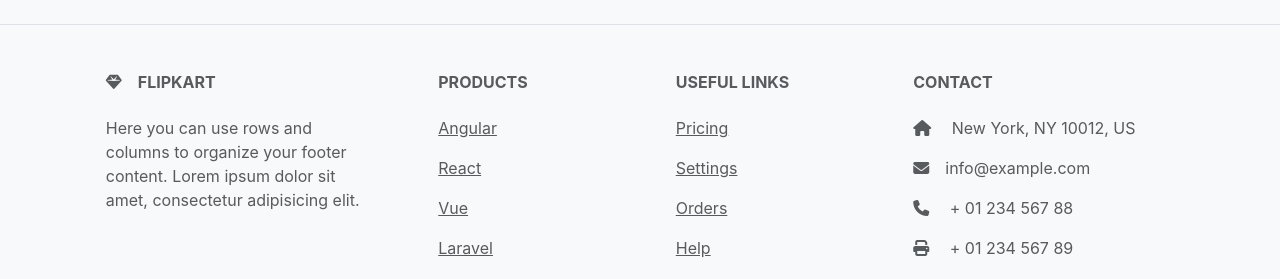
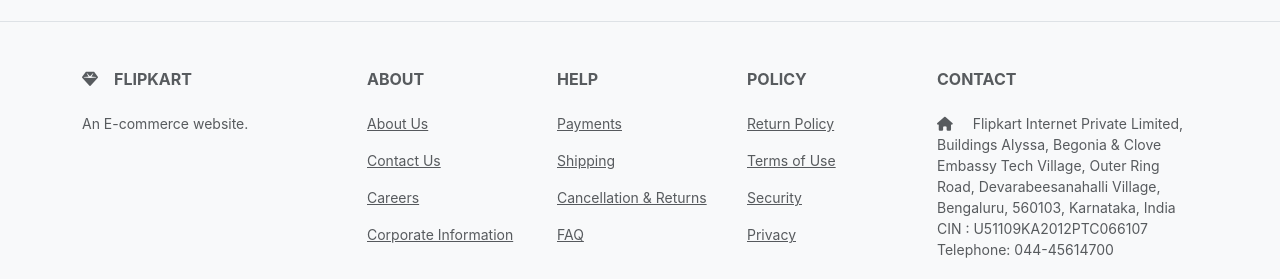
Before and after one commit to abhishek-1110/Flipkart-Clone-E-commerce, a React (Create React App) app in the folder client/: page /cart in a window 1280 px wide. Shown: the part 672-951 px from the top of the page. Built offline with nearby package versions, Linux system fonts and the light colour scheme.

Commit message:
Changed footer content

```diff
--- a/client/src/components/footer/Footer.jsx
+++ b/client/src/components/footer/Footer.jsx
@@ -3,7 +3,7 @@
 const Footer = () => {
   return (
     <>
-      <footer className="text-center text-lg-start bg-light text-muted">
+      <footer className="text-center text-lg-start bg-light text-muted" style={{fontSize: 14}}>
         <section className="d-flex justify-content-center justify-content-lg-between p-4 border-bottom">
           <div className="me-5 d-none d-lg-block">
             <span>Get connected with us on social networks:</span>
@@ -38,61 +38,94 @@
                   <i className="fas fa-gem me-3"></i>Flipkart
                 </h6>
                 <p>
-                  Here you can use rows and columns to organize your footer
-                  content. Lorem ipsum dolor sit amet, consectetur adipisicing
-                  elit.
+                 An E-commerce website.
                 </p>
               </div>
               <div className="col-md-2 col-lg-2 col-xl-2 mx-auto mb-4">
-                <h6 className="text-uppercase fw-bold mb-4">Products</h6>
+                <h6 className="text-uppercase fw-bold mb-4">About</h6>
                 <p>
                   <a href="#!" className="text-reset">
-                    Angular
+                    About Us
                   </a>
                 </p>
                 <p>
                   <a href="#!" className="text-reset">
-                    React
+                    Contact Us
                   </a>
                 </p>
                 <p>
                   <a href="#!" className="text-reset">
-                    Vue
+                    Careers
                   </a>
                 </p>
                 <p>
                   <a href="#!" className="text-reset">
-                    Laravel
+                    Corporate Information
                   </a>
                 </p>
               </div>
               <div className="col-md-3 col-lg-2 col-xl-2 mx-auto mb-4">
-                <h6 className="text-uppercase fw-bold mb-4">Useful links</h6>
+                <h6 className="text-uppercase fw-bold mb-4">Help</h6>
                 <p>
                   <a href="#!" className="text-reset">
-                    Pricing
+                    Payments
                   </a>
                 </p>
                 <p>
                   <a href="#!" className="text-reset">
-                    Settings
+                    Shipping
                   </a>
                 </p>
                 <p>
                   <a href="#!" className="text-reset">
-                    Orders
+                    Cancellation &amp; Returns
                   </a>
                 </p>
                 <p>
                   <a href="#!" className="text-reset">
-                    Help
+                    FAQ
+                  </a>
+                </p>
+              </div>
+
+              <div className="col-md-3 col-lg-2 col-xl-2 mx-auto mb-4">
+                <h6 className="text-uppercase fw-bold mb-4">Policy</h6>
+                <p>
+                  <a href="#!" className="text-reset">
+                    Return Policy
+                  </a>
+                </p>
+                <p>
+                  <a href="#!" className="text-reset">
+                    Terms of Use
+                  </a>
+                </p>
+                <p>
+                  <a href="#!" className="text-reset">
+                    Security
+                  </a>
+                </p>
+                <p>
+                  <a href="#!" className="text-reset">
+                    Privacy
                   </a>
                 </p>
               </div>
               <div className="col-md-4 col-lg-3 col-xl-3 mx-auto mb-md-0 mb-4">
                 <h6 className="text-uppercase fw-bold mb-4">Contact</h6>
-                <p>
-                  <i className="fas fa-home me-3"></i> New York, NY 10012, US
+                <p style={{textAlign: "jutsify"}}>
+                  <i className="fas fa-home me-3"></i> Flipkart Internet Private Limited,
+Buildings Alyssa, Begonia &
+Clove Embassy Tech Village,
+Outer Ring Road, Devarabeesanahalli Village,
+Bengaluru, 560103,
+Karnataka, India
+<br/>
+CIN : U51109KA2012PTC066107
+<br/>
+Telephone: 044-45614700
+
+
                 </p>
                 <p>
                   <i className="fas fa-envelope me-3"></i>
@@ -112,9 +145,9 @@
           className="text-center p-4"
         style={{backgroundColor: "rgba(0, 0, 0, 0.05)"}}
         >
-          © 2021 Copyright:
+          © 2023 Copyright:
           <a className="text-reset fw-bold" href="https://mdbootstrap.com/">
-            MDBootstrap.com
+            E-commerce website
           </a>
         </div>
       </footer>
```
